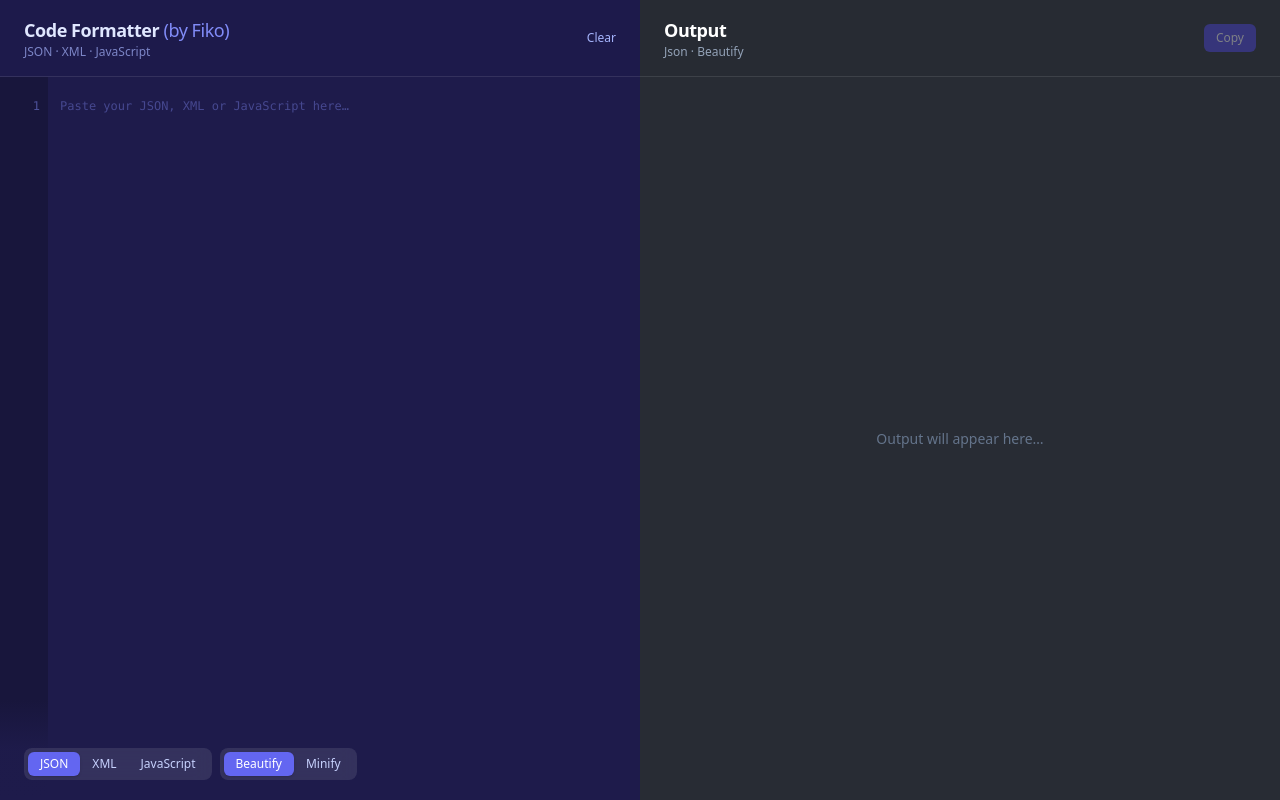
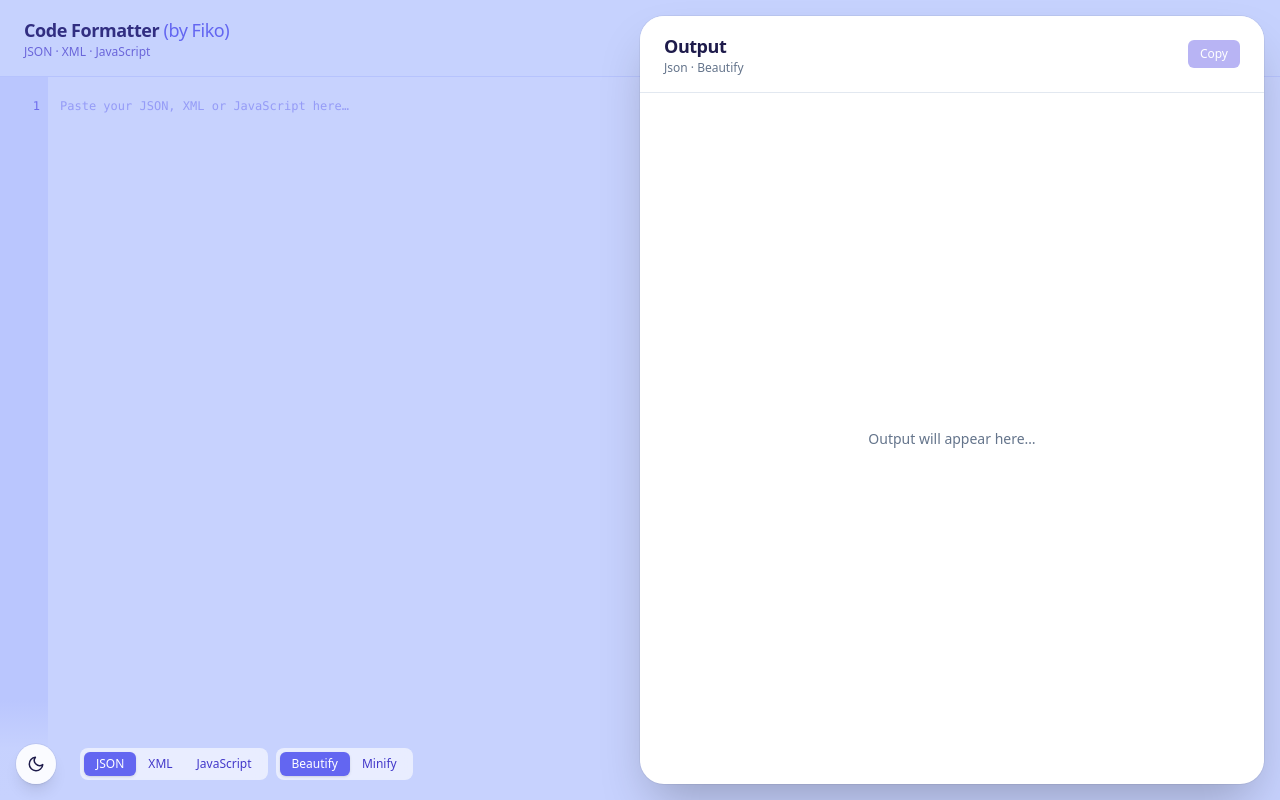
Before and after one commit to fiko/formatter, a Vue app: page / in a window 1280 px wide. Built offline with nearby package versions, Linux system fonts and the light colour scheme.

Commit message:
adding light/dark mode

```diff
--- a/src/App.vue
+++ b/src/App.vue
@@ -1,15 +1,43 @@
 <script setup>
-import { ref, computed, nextTick, watch } from 'vue'
+import { ref, computed, watch, onMounted } from 'vue'
 import { format } from './formatters.js'
 import hljs from 'highlight.js/lib/core'
 import json from 'highlight.js/lib/languages/json'
 import xml from 'highlight.js/lib/languages/xml'
 import javascript from 'highlight.js/lib/languages/javascript'
-import 'highlight.js/styles/atom-one-dark.css'
+import lightTheme from 'highlight.js/styles/atom-one-light.css?raw'
+import darkTheme from 'highlight.js/styles/atom-one-dark.css?raw'
 
 hljs.registerLanguage('json', json)
 hljs.registerLanguage('xml', xml)
 hljs.registerLanguage('javascript', javascript)
+
+// Theme handling — initial value matches localStorage > system preference
+const theme = ref('light')
+function applyTheme(t) {
+  theme.value = t
+  const root = document.documentElement
+  if (t === 'dark') root.classList.add('dark')
+  else root.classList.remove('dark')
+  let styleEl = document.getElementById('hljs-theme')
+  if (!styleEl) {
+    styleEl = document.createElement('style')
+    styleEl.id = 'hljs-theme'
+    document.head.appendChild(styleEl)
+  }
+  styleEl.textContent = t === 'dark' ? darkTheme : lightTheme
+  localStorage.setItem('theme', t)
+}
+function toggleTheme() {
+  applyTheme(theme.value === 'dark' ? 'light' : 'dark')
+}
+onMounted(() => {
+  const stored = localStorage.getItem('theme')
+  const prefersDark =
+    window.matchMedia &&
+    window.matchMedia('(prefers-color-scheme: dark)').matches
+  applyTheme(stored || (prefersDark ? 'dark' : 'light'))
+})
 
 const language = ref('json')
 const mode = ref('beautify')
@@ -44,9 +72,7 @@ const outputHighlighted = computed(() => {
     .split('\n')
     .map(
       (line, i) =>
-        `<div class="flex"><span class="select-none w-10 pr-3 text-right text-slate-400/60">${
-          i + 1
-        }</span><span class="flex-1">${line || ' '}</span></div>`
+        `<div class="flex"><span class="select-none w-10 pr-3 text-right text-slate-400">${i + 1}</span><span class="flex-1">${line || ' '}</span></div>`
     )
     .join('')
 })
@@ -65,8 +91,14 @@ function onInputScroll() {
   }
 }
 
+const copied = ref(false)
+let copyTimer = null
 function copyOutput() {
-  if (output.value) navigator.clipboard.writeText(output.value)
+  if (!output.value) return
+  navigator.clipboard.writeText(output.value)
+  copied.value = true
+  clearTimeout(copyTimer)
+  copyTimer = setTimeout(() => (copied.value = false), 1500)
 }
 function clearAll() {
   input.value = ''
@@ -74,21 +106,20 @@ function clearAll() {
 </script>
 
 <template>
-  <div class="h-screen w-screen flex overflow-hidden">
+  <div class="h-screen w-screen flex overflow-hidden relative">
     <!-- INPUT PANE -->
     <section
-      class="relative flex flex-col bg-brand-dark text-indigo-100 transition-all duration-500 ease-in-out"
-      :class="hasInput ? 'w-1/3' : 'w-1/2'"
+      class="relative flex flex-col bg-indigo-200 text-indigo-900 dark:bg-brand-dark dark:text-indigo-100 w-full"
     >
       <!-- Sticky header -->
-      <header class="sticky top-0 z-20 px-6 py-4 bg-brand-dark/95 backdrop-blur border-b border-white/10 flex items-center justify-between">
+      <header class="sticky top-0 z-20 px-6 py-4 bg-indigo-200/95 dark:bg-brand-dark/95 backdrop-blur border-b border-indigo-300/50 dark:border-white/10 flex items-center justify-between">
         <div>
-          <h1 class="text-lg font-bold tracking-tight">Code Formatter <span class="text-indigo-400 font-normal">(by Fiko)</span></h1>
-          <p class="text-xs text-indigo-300/70">JSON · XML · JavaScript</p>
+          <h1 class="text-lg font-bold tracking-tight">Code Formatter <span class="text-indigo-500 dark:text-indigo-400 font-normal">(by Fiko)</span></h1>
+          <p class="text-xs text-indigo-700/70 dark:text-indigo-300/70">JSON · XML · JavaScript</p>
         </div>
         <button
           @click="clearAll"
-          class="text-xs text-indigo-300 hover:text-white transition"
+          class="text-xs text-indigo-700 hover:text-indigo-900 dark:text-indigo-300 dark:hover:text-white transition"
         >
           Clear
         </button>
@@ -98,7 +129,7 @@ function clearAll() {
       <div class="flex-1 flex overflow-hidden relative">
         <div
           ref="inputGutter"
-          class="w-12 shrink-0 overflow-hidden bg-black/20 text-right font-mono text-xs leading-relaxed text-indigo-400/50 select-none py-5"
+          class="w-12 shrink-0 overflow-hidden bg-indigo-300/40 dark:bg-black/20 text-right font-mono text-xs leading-relaxed text-indigo-600/70 dark:text-indigo-400/50 select-none py-5"
         >
           <div
             v-for="n in inputLines"
@@ -113,15 +144,15 @@ function clearAll() {
           v-model="input"
           @scroll="onInputScroll"
           spellcheck="false"
-          class="flex-1 bg-transparent pl-3 pr-6 py-5 pb-32 font-mono text-xs leading-relaxed resize-none focus:outline-none placeholder-indigo-400/40 overflow-auto"
+          class="flex-1 bg-transparent pl-3 pr-6 py-5 pb-32 font-mono text-xs leading-relaxed resize-none focus:outline-none placeholder-indigo-500/50 dark:placeholder-indigo-400/40 overflow-auto"
           placeholder="Paste your JSON, XML or JavaScript here…"
         ></textarea>
       </div>
 
       <!-- Sticky footer with gradient -->
-      <footer class="absolute bottom-0 left-0 right-0 z-10 px-6 pt-12 pb-5 bg-gradient-to-t from-brand-dark via-brand-dark/95 to-transparent pointer-events-none">
+      <footer class="absolute bottom-0 left-0 right-0 z-10 pl-20 pr-6 pt-12 pb-5 bg-gradient-to-t from-indigo-200 via-indigo-200/95 to-transparent dark:from-brand-dark dark:via-brand-dark/95 dark:to-transparent pointer-events-none">
         <div class="flex flex-wrap items-center gap-2 pointer-events-auto">
-          <div class="inline-flex rounded-lg bg-white/10 backdrop-blur p-1">
+          <div class="inline-flex rounded-lg bg-white/60 dark:bg-white/10 backdrop-blur p-1">
             <button
               v-for="l in languages"
               :key="l.id"
@@ -129,18 +160,18 @@ function clearAll() {
               class="px-3 py-1 text-xs font-medium rounded-md transition"
               :class="language === l.id
                 ? 'bg-indigo-500 text-white shadow'
-                : 'text-indigo-200 hover:text-white'"
+                : 'text-indigo-700 hover:text-indigo-900 dark:text-indigo-200 dark:hover:text-white'"
             >
               {{ l.label }}
             </button>
           </div>
-          <div class="inline-flex rounded-lg bg-white/10 backdrop-blur p-1">
+          <div class="inline-flex rounded-lg bg-white/60 dark:bg-white/10 backdrop-blur p-1">
             <button
               @click="mode = 'beautify'"
               class="px-3 py-1 text-xs font-medium rounded-md transition"
               :class="mode === 'beautify'
                 ? 'bg-indigo-500 text-white shadow'
-                : 'text-indigo-200 hover:text-white'"
+                : 'text-indigo-700 hover:text-indigo-900 dark:text-indigo-200 dark:hover:text-white'"
             >
               Beautify
             </button>
@@ -149,7 +180,7 @@ function clearAll() {
               class="px-3 py-1 text-xs font-medium rounded-md transition"
               :class="mode === 'minify'
                 ? 'bg-indigo-500 text-white shadow'
-                : 'text-indigo-200 hover:text-white'"
+                : 'text-indigo-700 hover:text-indigo-900 dark:text-indigo-200 dark:hover:text-white'"
             >
               Minify
             </button>
@@ -158,22 +189,23 @@ function clearAll() {
       </footer>
     </section>
 
-    <!-- OUTPUT PANE -->
+    <!-- OUTPUT PANE — floats over input with rounded corners -->
     <section
-      class="relative flex flex-col bg-[#282c34] transition-all duration-500 ease-in-out"
-      :class="hasInput ? 'w-2/3' : 'w-1/2'"
+      class="absolute top-4 bottom-4 right-4 z-30 flex flex-col bg-white dark:bg-[#282c34] rounded-3xl shadow-2xl ring-1 ring-black/5 dark:ring-white/10 overflow-hidden transition-all duration-500 ease-in-out"
+      :class="hasInput ? 'left-[34%]' : 'left-1/2'"
     >
-      <header class="sticky top-0 z-10 px-6 py-4 bg-[#282c34]/95 backdrop-blur border-b border-white/10 flex items-center justify-between">
+      <header class="sticky top-0 z-10 px-6 py-4 bg-white/95 dark:bg-[#282c34]/95 backdrop-blur border-b border-slate-200 dark:border-white/10 flex items-center justify-between">
         <div>
-          <h2 class="text-lg font-bold text-white tracking-tight">Output</h2>
-          <p class="text-xs text-slate-400 capitalize">{{ language }} · {{ mode }}</p>
+          <h2 class="text-lg font-bold text-brand-dark dark:text-white tracking-tight">Output</h2>
+          <p class="text-xs text-slate-500 dark:text-slate-400 capitalize">{{ language }} · {{ mode }}</p>
         </div>
         <button
           @click="copyOutput"
           :disabled="!output"
-          class="text-xs px-3 py-1.5 rounded-md bg-indigo-600 text-white hover:bg-indigo-700 transition disabled:opacity-40 disabled:cursor-not-allowed"
+          class="text-xs px-3 py-1.5 rounded-md text-white transition disabled:opacity-40 disabled:cursor-not-allowed"
+          :class="copied ? 'bg-green-600 hover:bg-green-700' : 'bg-indigo-600 hover:bg-indigo-700'"
         >
-          Copy
+          {{ copied ? 'Copied!' : 'Copy' }}
         </button>
       </header>
 
@@ -197,5 +229,15 @@ function clearAll() {
         </div>
       </div>
     </section>
+
+    <!-- Theme toggle (bottom-left) -->
+    <button
+      @click="toggleTheme"
+      class="fixed bottom-4 left-4 z-40 w-10 h-10 rounded-full bg-white/90 dark:bg-white/10 backdrop-blur shadow-lg ring-1 ring-black/5 dark:ring-white/20 flex items-center justify-center text-brand-dark dark:text-yellow-300 hover:scale-105 transition"
+      :title="theme === 'dark' ? 'Switch to light mode' : 'Switch to dark mode'"
+    >
+      <svg v-if="theme === 'dark'" xmlns="http://www.w3.org/2000/svg" width="18" height="18" viewBox="0 0 24 24" fill="none" stroke="currentColor" stroke-width="2" stroke-linecap="round" stroke-linejoin="round"><circle cx="12" cy="12" r="4"/><path d="M12 2v2M12 20v2M4.93 4.93l1.41 1.41M17.66 17.66l1.41 1.41M2 12h2M20 12h2M6.34 17.66l-1.41 1.41M19.07 4.93l-1.41 1.41"/></svg>
+      <svg v-else xmlns="http://www.w3.org/2000/svg" width="18" height="18" viewBox="0 0 24 24" fill="none" stroke="currentColor" stroke-width="2" stroke-linecap="round" stroke-linejoin="round"><path d="M21 12.79A9 9 0 1 1 11.21 3 7 7 0 0 0 21 12.79z"/></svg>
+    </button>
   </div>
 </template>
--- a/tailwind.config.js
+++ b/tailwind.config.js
@@ -1,5 +1,6 @@
 /** @type {import('tailwindcss').Config} */
 export default {
+  darkMode: 'class',
   content: ['./index.html', './src/**/*.{vue,js}'],
   theme: {
     extend: {
```
